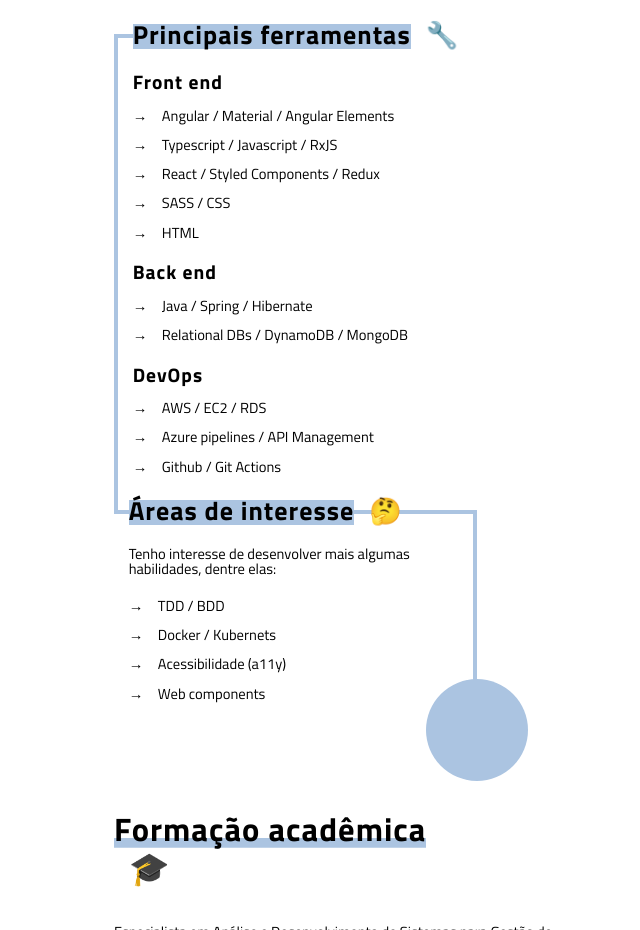
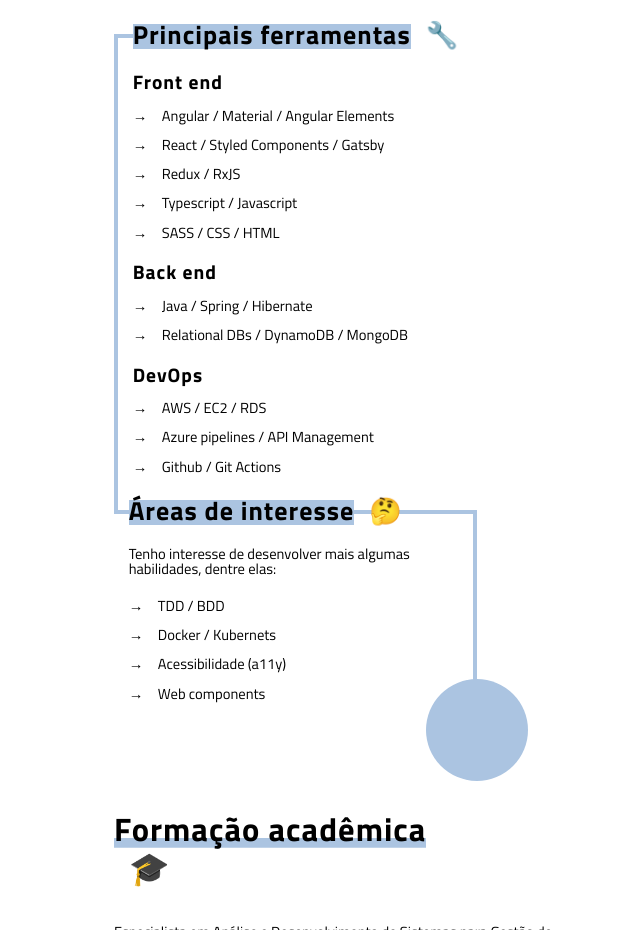
Before and after one commit to pedrovsp/pedrovsp.github.io, a Gatsby site: page / in a window 1280 px wide. Shown: the part 960-1890 px from the top of the page, without its empty margins (296-936 px from the left). Built offline with nearby package versions, Linux system fonts and the light colour scheme; Gatsby itself is replaced by a stand-in of ours.

Commit message:
chore: improve text

```diff
--- a/src/pages/index.tsx
+++ b/src/pages/index.tsx
@@ -52,10 +52,10 @@ const IndexPage = () => (
 				<H3 title='Front end' />
 				<ul>
 					<li>Angular / Material / Angular Elements</li>
-					<li>Typescript / Javascript / RxJS</li>
-					<li>React / Styled Components / Redux</li>
-					<li>SASS / CSS</li>
-					<li>HTML</li>
+					<li>React / Styled Components / Gatsby</li>
+					<li>Redux / RxJS</li>
+					<li>Typescript / Javascript</li>
+					<li>SASS / CSS / HTML</li>
 				</ul>
 				<H3 title='Back end' />
 				<ul>
```
